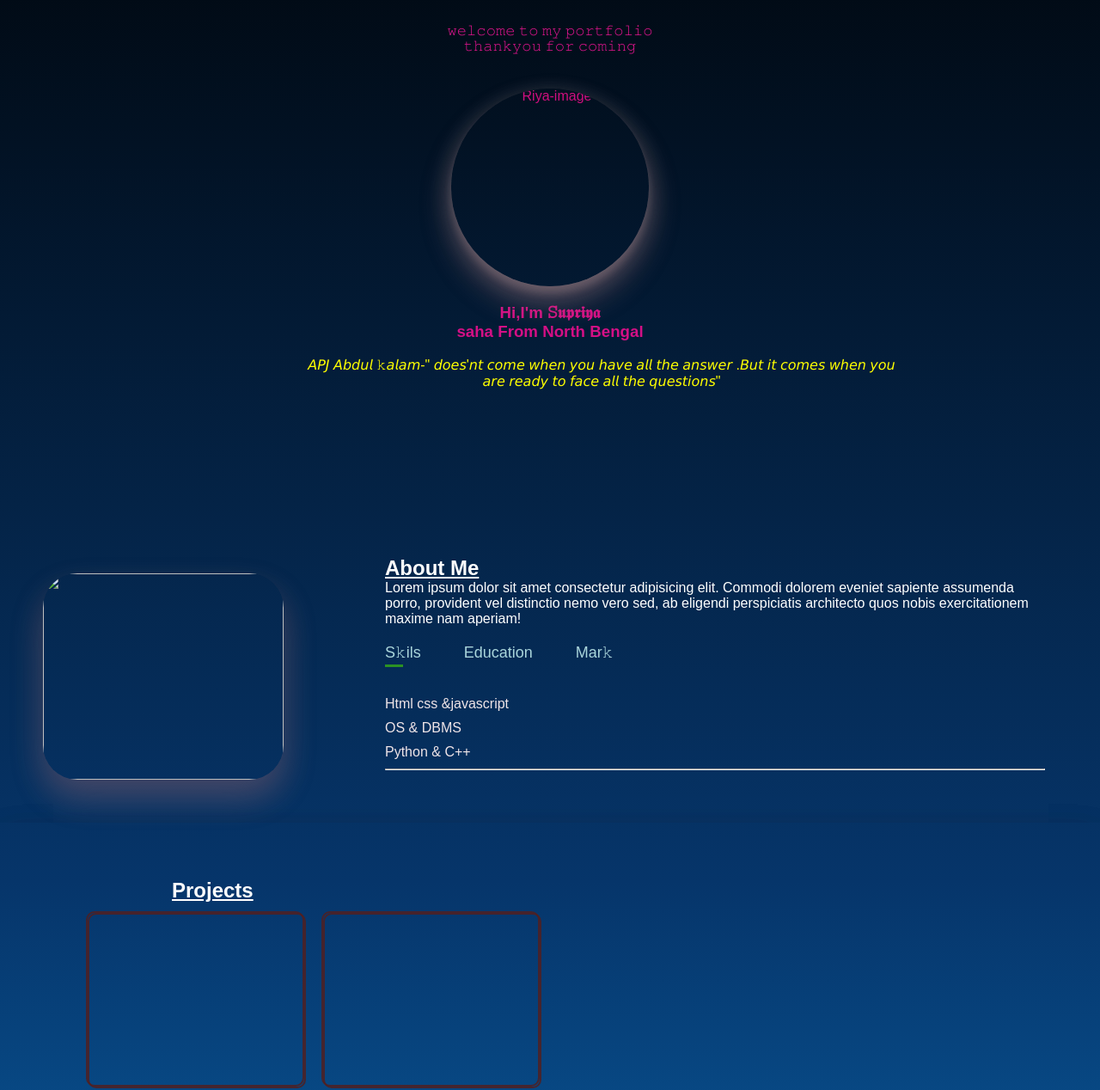
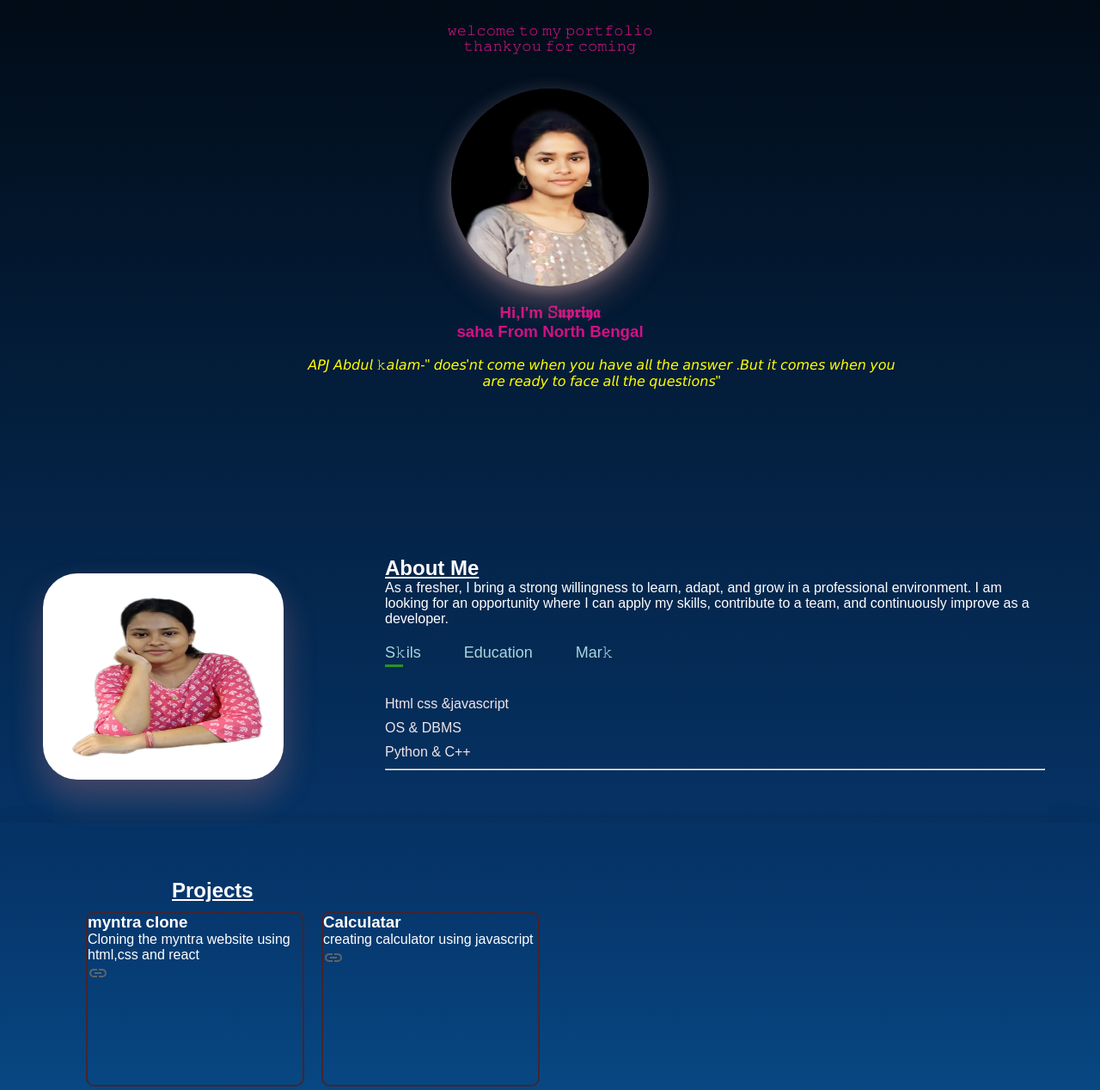
Before and after one commit to SUPRIYA-SAHA12/Resume, a plain HTML site: page index.html in a window 1280 px wide. Shown: the part 53-1321 px from the top of the page at 86% size. Drawn offline with Linux system fonts and the light colour scheme.

Commit message:
Update index.html

```diff
--- a/index.html
+++ b/index.html
@@ -39,7 +39,7 @@
                 <div class="inside-div"></div>
 
 
-          <img src="learningJS/riyaphoto.jpg" alt="Riya-image" class="image-div" id="name-div1">
+          <img src="riyaphoto.jpg" alt="Riya-image" class="image-div" id="name-div1">
 
              </div>
             </div>
@@ -53,12 +53,12 @@
             <div class="container">
                 <div class="row">
                     <div class="col1">
-                        <img src="learningJS/riya2.jpg" alt="" class="col">
+                        <img src="riya2.jpg" alt="" class="col">
                     </div>
                     <div class="col2">
                         <h2 style="text-decoration: underline;">About Me</h2>
 
-                    <p>Lorem ipsum dolor sit amet consectetur adipisicing elit. Commodi dolorem eveniet sapiente assumenda porro, provident vel distinctio nemo vero sed, ab eligendi perspiciatis architecto quos nobis exercitationem maxime nam aperiam!</p>
+                    <p>As a fresher, I bring a strong willingness to learn, adapt, and grow in a professional environment. I am looking for an opportunity where I can apply my skills, contribute to a team, and continuously improve as a developer.</p>
                     <div class="tab-title">
                         <p class="sils-bar active-bar" onclick="opentab('first')">S𝚔ils</p>
                         <p class="sils-bar" onclick="opentab('second')">Education</p>
@@ -100,14 +100,14 @@
         <h2 style="text-decoration: underline; margin-left: 200px; color: white;" >Projects</h2>
         <div class="class-list">
             <div class="imgdiv">
-                <div class="imgdiv" id="div1" ></div>
-                <div> <h3>myantra clone</h3><p>Lorem, ipsum dolor sit amet consectetur adipisicing elit. Temporibus, quasi quae. Perferendis.</p>
+
+                <div> <h3>myntra clone</h3><p>Cloning the myntra website using html,css and react</p>
                     <a href="#"><svg xmlns="http://www.w3.org/2000/svg" height="24px" viewBox="0 -960 960 960" width="24px" fill="#5f6368"><path d="M440-280H280q-83 0-141.5-58.5T80-480q0-83 58.5-141.5T280-680h160v80H280q-50 0-85 35t-35 85q0 50 35 85t85 35h160v80ZM320-440v-80h320v80H320Zm200 160v-80h160q50 0 85-35t35-85q0-50-35-85t-85-35H520v-80h160q83 0 141.5 58.5T880-480q0 83-58.5 141.5T680-280H520Z"/></svg></a></div>
             </div>
             <div class="imgdiv">
-                <div class="imgdiv" id="div2" ></div>
+
                 <div><h3>Calculatar</h3>
-                <p>Lorem, ipsum dolor sit amet consectetur adipisicing elit. Nobis suscipit dolorem </p></div>
+                <p>creating calculator using javascript </p></div>
                 <a href="#"><svg xmlns="http://www.w3.org/2000/svg" height="24px" viewBox="0 -960 960 960" width="24px" fill="#5f6368"><path d="M440-280H280q-83 0-141.5-58.5T80-480q0-83 58.5-141.5T280-680h160v80H280q-50 0-85 35t-35 85q0 50 35 85t85 35h160v80ZM320-440v-80h320v80H320Zm200 160v-80h160q50 0 85-35t35-85q0-50-35-85t-85-35H520v-80h160q83 0 141.5 58.5T880-480q0 83-58.5 141.5T680-280H520Z"></svg></a>
 
             </div>
```
